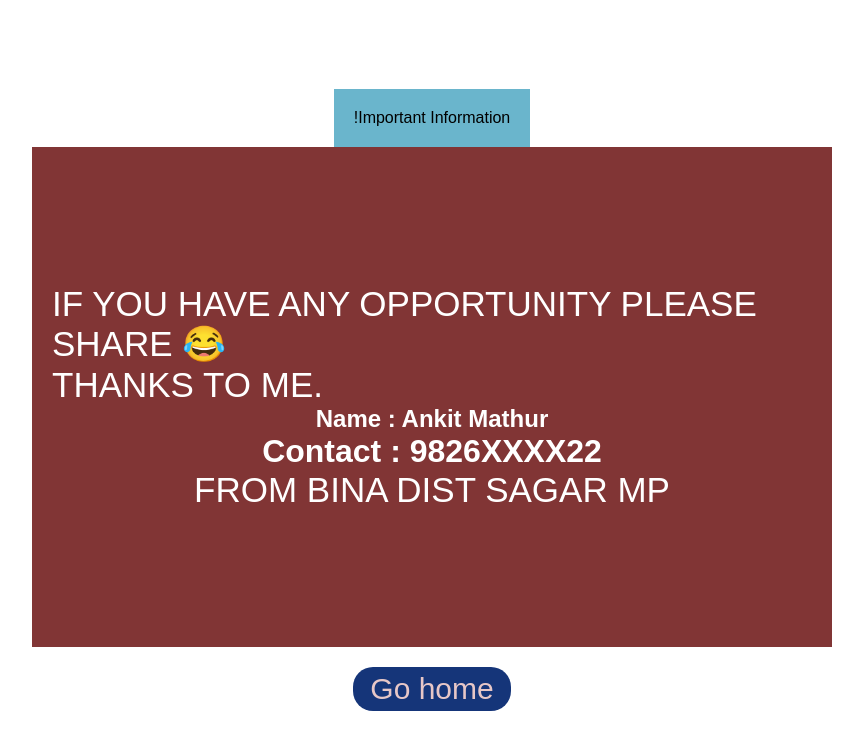
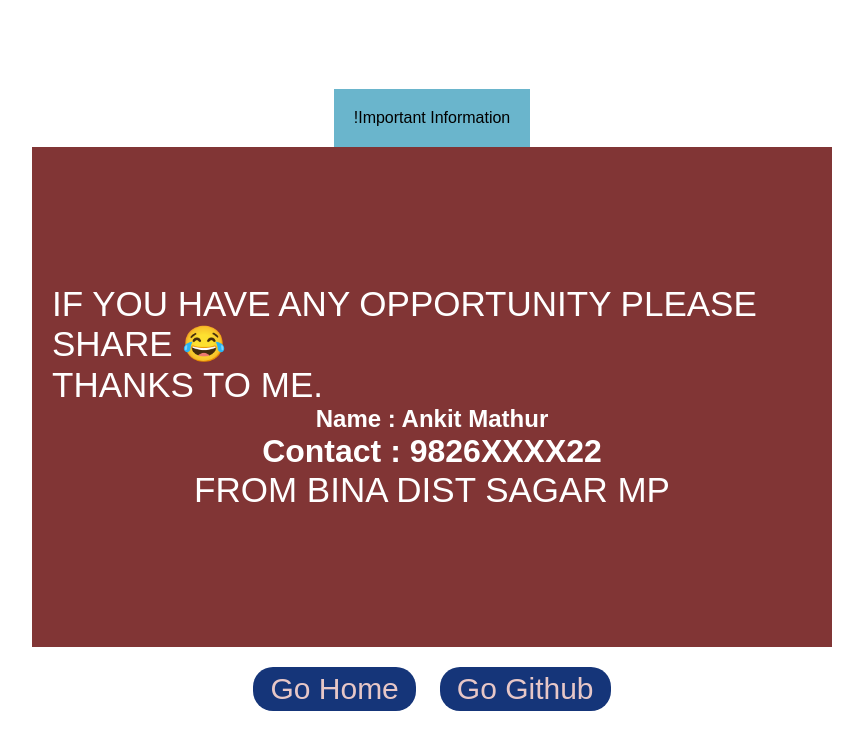
Before and after one commit to mankit98/demo_pro2, a plain HTML site: page contact.html in a window 1280 px wide. Shown: the whole page, without its empty margins (208-1071 px from the left). Drawn offline with Linux system fonts and the light colour scheme.

Commit message:
first commit

```diff
--- a/contact.css
+++ b/contact.css
@@ -24,7 +24,14 @@ html,body{
     background-color: #6ab5cc;
 }
 
-#container a{
+.footer{
+    display: flex;
+    justify-content: center;
+    gap: 24px;
+    text-transform: capitalize;
+}
+
+.footer a{
     text-decoration: none;
     color: rgb(231, 199, 199);
     font-size: 30px;
--- a/contact.html
+++ b/contact.html
@@ -16,7 +16,10 @@
             <h1>Contact : 9826XXXX22</h1>
             <p>From Bina Dist sagar MP</p>
         </div>
-        <a href="index.html">Go home</a>
+        <div class="footer">
+            <a href="index.html">Go home</a>
+        <a href="https://github.com/mankit98">Go Github</a>
+        </div>
     </div>
 </body>
 </html>
```
